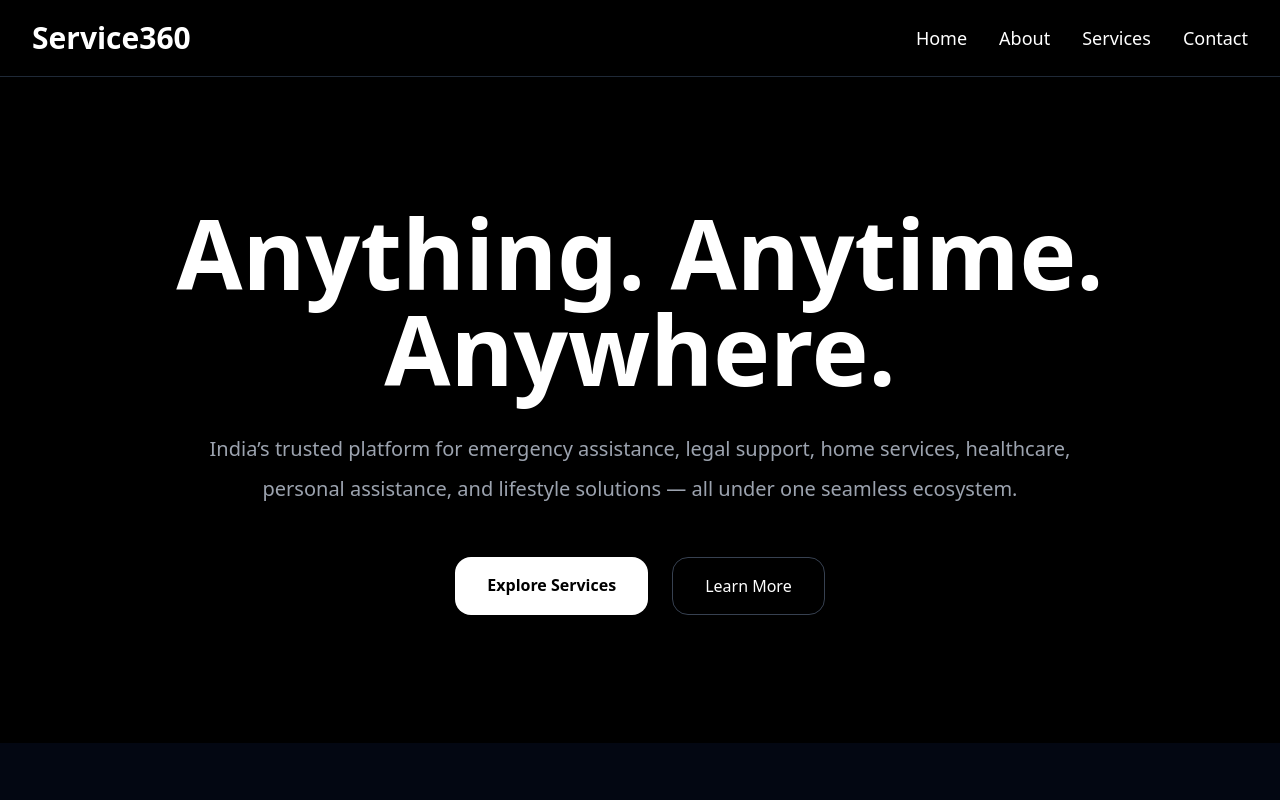
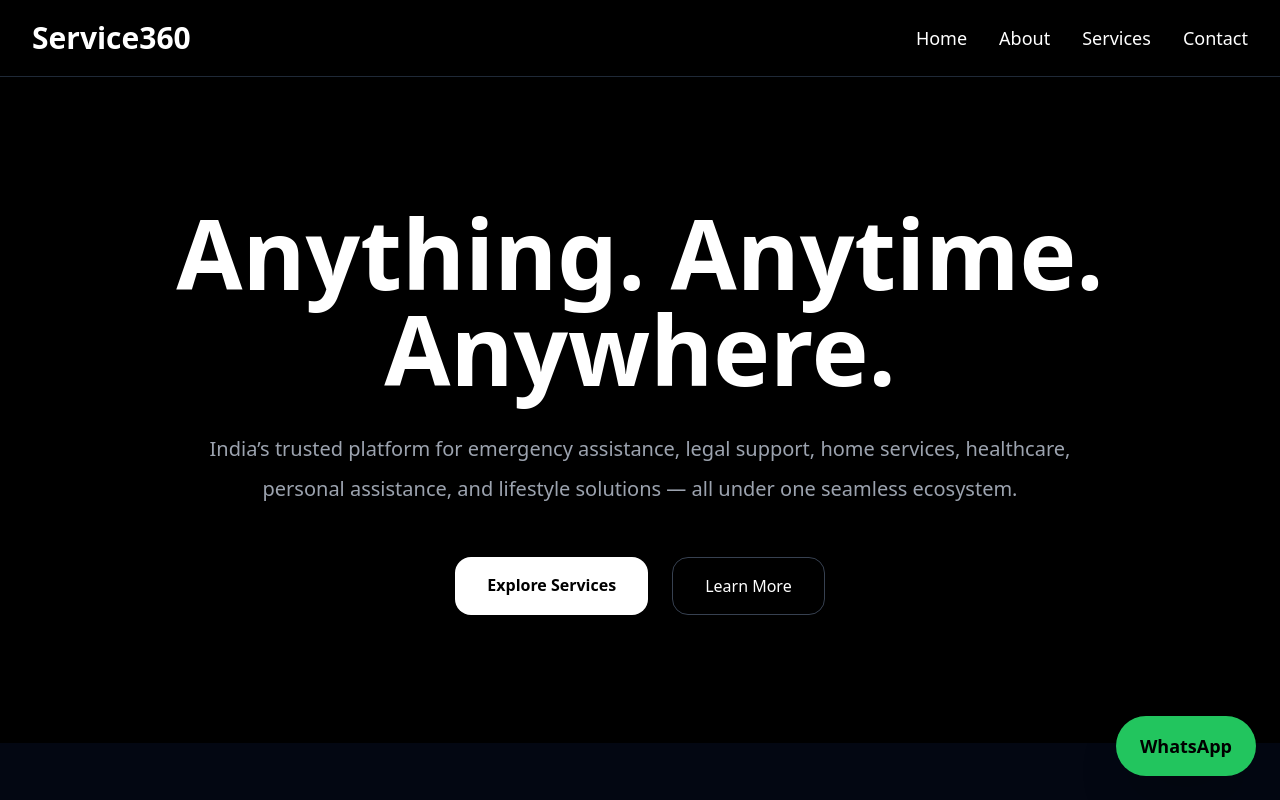
Before and after one commit to service-360/service360-website, a Next.js app: page / in a window 1280 px wide. Shown: the top 800 px of the page. Built offline with nearby package versions, Linux system fonts and the light colour scheme.

Commit message:
Add floating WhatsApp support button

```diff
--- a/app/page.js
+++ b/app/page.js
@@ -765,7 +765,15 @@
         </div>
 
       </footer>
-
+{/* Floating WhatsApp Button */}
+<a
+  href="https://wa.me/916369051521"
+  target="_blank"
+  rel="noopener noreferrer"
+  className="fixed bottom-6 right-6 bg-green-500 hover:bg-green-400 text-black px-6 py-4 rounded-full shadow-2xl font-bold text-lg z-50 transition hover:scale-110"
+>
+  WhatsApp
+</a>
     </main>
   )
 }
```
